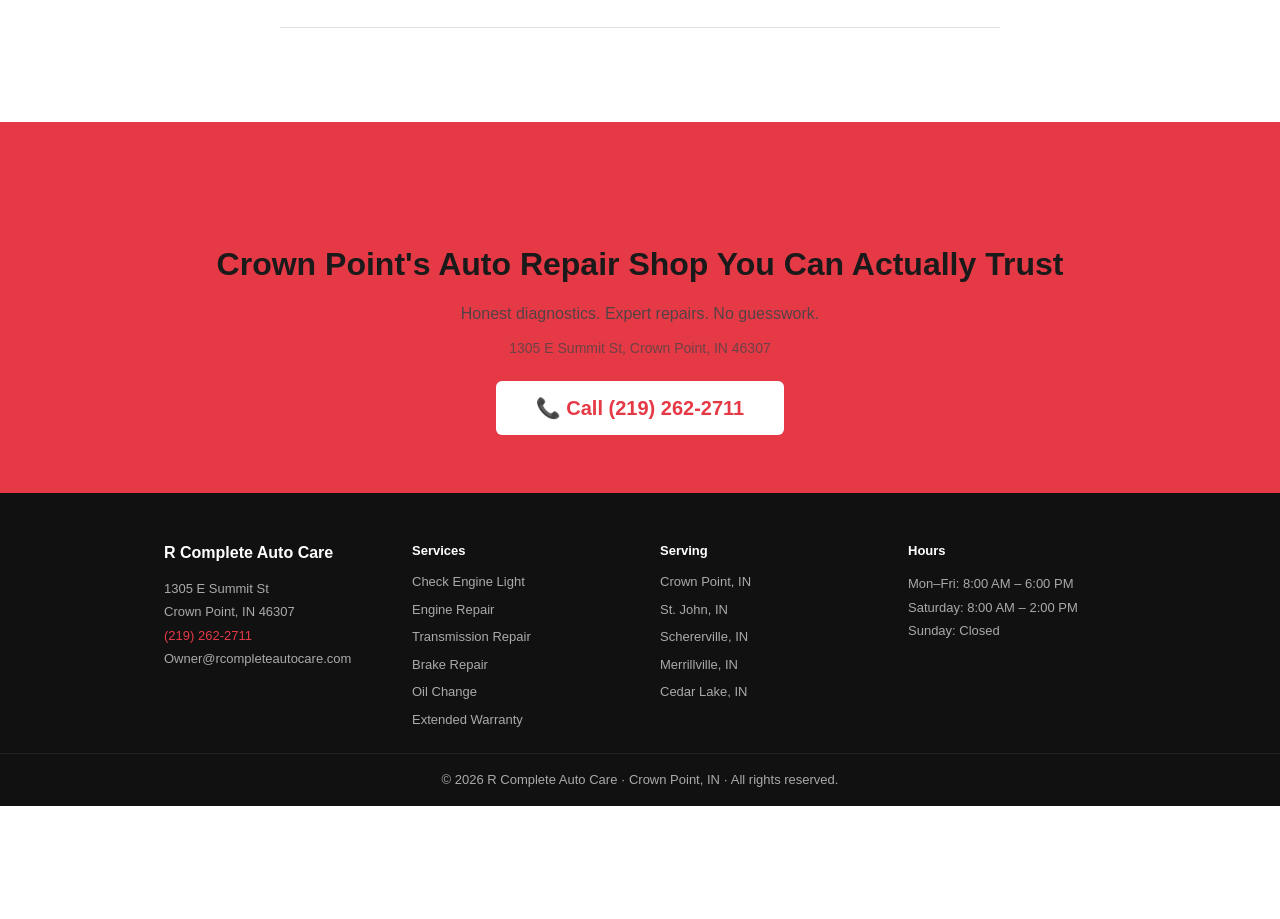
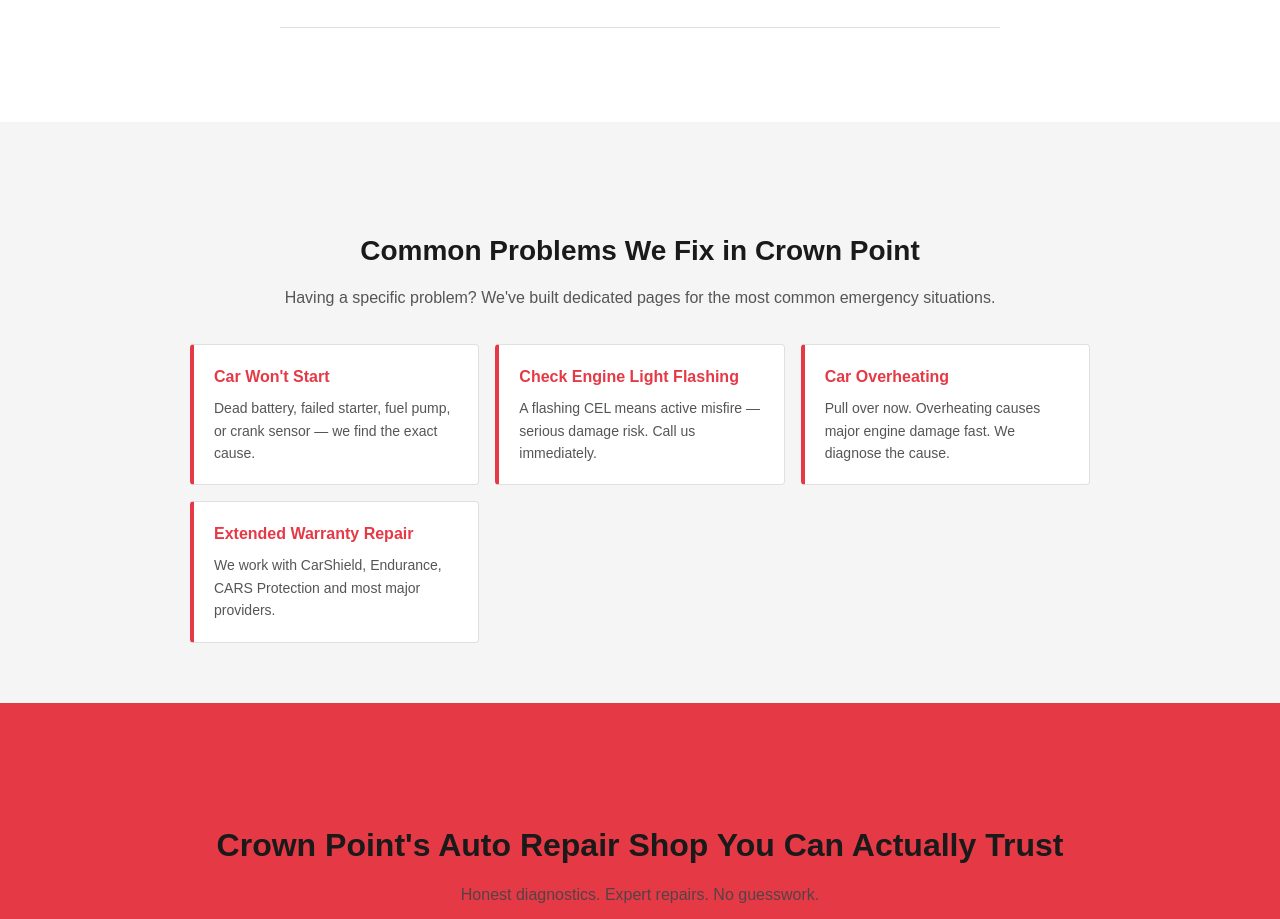
Before and after one commit to rcompleteautocare/my-website, a Next.js app: page / in a window 1280 px wide. Shown: the part 6168-7087 px from the top of the page. Before the commit the page ends 6974 px from the top, so only its background shows below. Built offline with nearby package versions, Linux system fonts and the light colour scheme.

Commit message:
Add symptom pages internal links section to homepage

```diff
--- a/app/page.tsx
+++ b/app/page.tsx
@@ -211,7 +211,27 @@ export default function Home() {
         </div>
       </section>
 
-      {/* Final CTA */}
+      {/* Common Problems */}
+<section style={{ padding: "60px 24px", background: "#f5f5f5" }}>
+  <div style={{ maxWidth: "900px", margin: "0 auto", textAlign: "center" }}>
+    <h2 style={{ fontSize: "28px", fontWeight: "bold", marginBottom: "12px" }}>Common Problems We Fix in Crown Point</h2>
+    <p style={{ color: "#555", marginBottom: "32px", fontSize: "16px" }}>Having a specific problem? We've built dedicated pages for the most common emergency situations.</p>
+    <div style={{ display: "grid", gridTemplateColumns: "repeat(auto-fit, minmax(220px, 1fr))", gap: "16px", textAlign: "left" }}>
+      {[
+        { title: "Car Won't Start", desc: "Dead battery, failed starter, fuel pump, or crank sensor — we find the exact cause.", href: "/car-wont-start-crown-point-in" },
+        { title: "Check Engine Light Flashing", desc: "A flashing CEL means active misfire — serious damage risk. Call us immediately.", href: "/check-engine-light-flashing-crown-point" },
+        { title: "Car Overheating", desc: "Pull over now. Overheating causes major engine damage fast. We diagnose the cause.", href: "/car-overheating-crown-point-in" },
+        { title: "Extended Warranty Repair", desc: "We work with CarShield, Endurance, CARS Protection and most major providers.", href: "/extended-warranty-auto-repair-crown-point-in" },
+      ].map(item => (
+        <a key={item.href} href={item.href} style={{ display: "block", background: "#fff", border: "1px solid #e0e0e0", borderLeft: "4px solid #e63946", borderRadius: "4px", padding: "20px", textDecoration: "none", color: "#1a1a1a" }}>
+          <div style={{ fontWeight: "bold", fontSize: "16px", marginBottom: "8px", color: "#e63946" }}>{item.title}</div>
+          <div style={{ fontSize: "14px", color: "#555", lineHeight: 1.6 }}>{item.desc}</div>
+        </a>
+      ))}
+    </div>
+  </div>
+</section>
+{/* Final CTA */}
       <section style={{ background: "#e63946", color: "#fff", textAlign: "center", padding: "70px 24px" }}>
         <h2 style={{ fontSize: "32px", marginBottom: "12px" }}>Crown Point's Auto Repair Shop You Can Actually Trust</h2>
         <p style={{ fontSize: "16px", marginBottom: "8px", opacity: 0.9 }}>Honest diagnostics. Expert repairs. No guesswork.</p>
```
